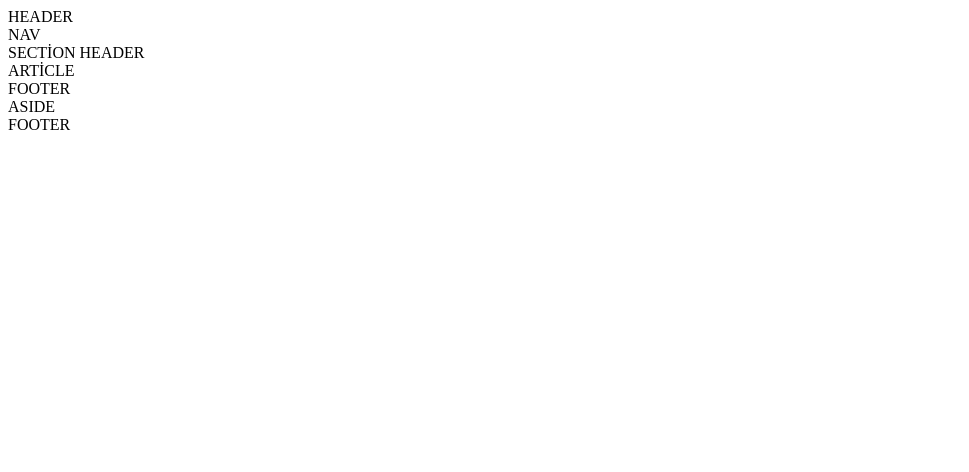
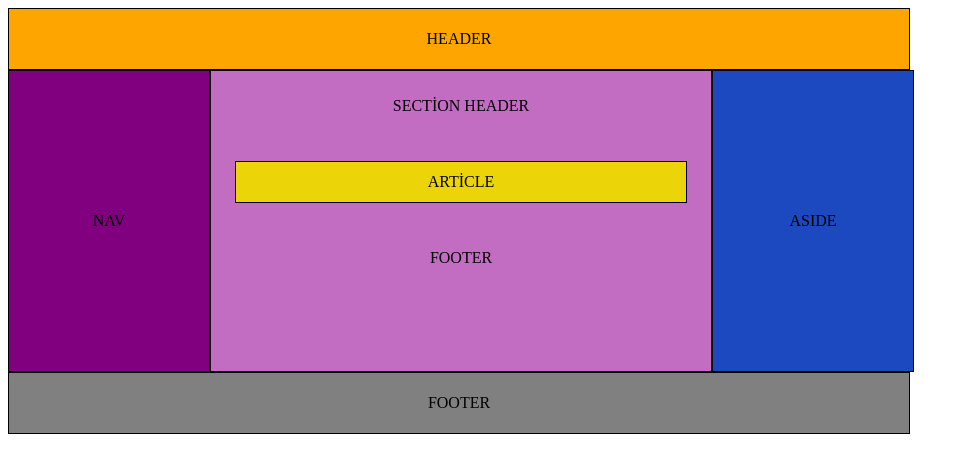
Before and after one commit to batucoban40-sketch/WEB_2026, a plain HTML site: page uygulama9_html5_sablon.html in a window 1280 px wide. Shown: the whole page, without its empty margins (0-969 px from the left). Drawn offline with Linux system fonts and the light colour scheme.

Commit message:
Update uygulama9_html5_sablon.html

```diff
--- a/uygulama9_html5_sablon.html
+++ b/uygulama9_html5_sablon.html
@@ -4,7 +4,7 @@
 
     <title>DIV ile HTML Web Sayfası Şablonu</title>
     <style>
-      #header{
+      header{
        width: 900px;
        border:1px solid rgb(0, 0, 0);
        background-color: orange;
@@ -13,7 +13,7 @@
        text-align: center;
       }
 
-      #nav{
+      nav{
        width: 200px;
        border:1px solid rgb(0, 0, 0);
        background-color: purple;
@@ -23,7 +23,7 @@
        float: left;
       }
 
-      #section{
+      section{
        width: 500px;
        border:1px solid rgb(0, 0, 0);
        background-color: rgb(194, 109, 194);
@@ -33,7 +33,7 @@
        float: left;
       }
 
-      #aside{
+      aside{
        width: 200px;
        border:1px solid rgb(0, 0, 0);
        background-color: rgb(28, 72, 192);
@@ -43,7 +43,7 @@
        float: left;
       }
 
-      #footer{
+      footer{
         width:900px;
         border:1px solid rgb(0, 0, 0);
         background-color: gray;
@@ -53,7 +53,7 @@
         clear: left;
       }
 
-      #sheader{
+      section header{
                 width:90%;
                 border:1px solid rgb(0, 0, 0);
                 height:40px;
@@ -63,7 +63,7 @@
                 margin:auto auto;
       }
 
-      #article{
+      section article{
                 width:90%;
                 border:1px solid rgb(0, 0, 0);
                 height:40px;
@@ -73,7 +73,7 @@
                 margin:20px auto;
       }
 
-     #sfooter{
+     section footer{
                 width:90%;
                 border:1px solid rgb(0, 0, 0);
                 height:40px;
```
